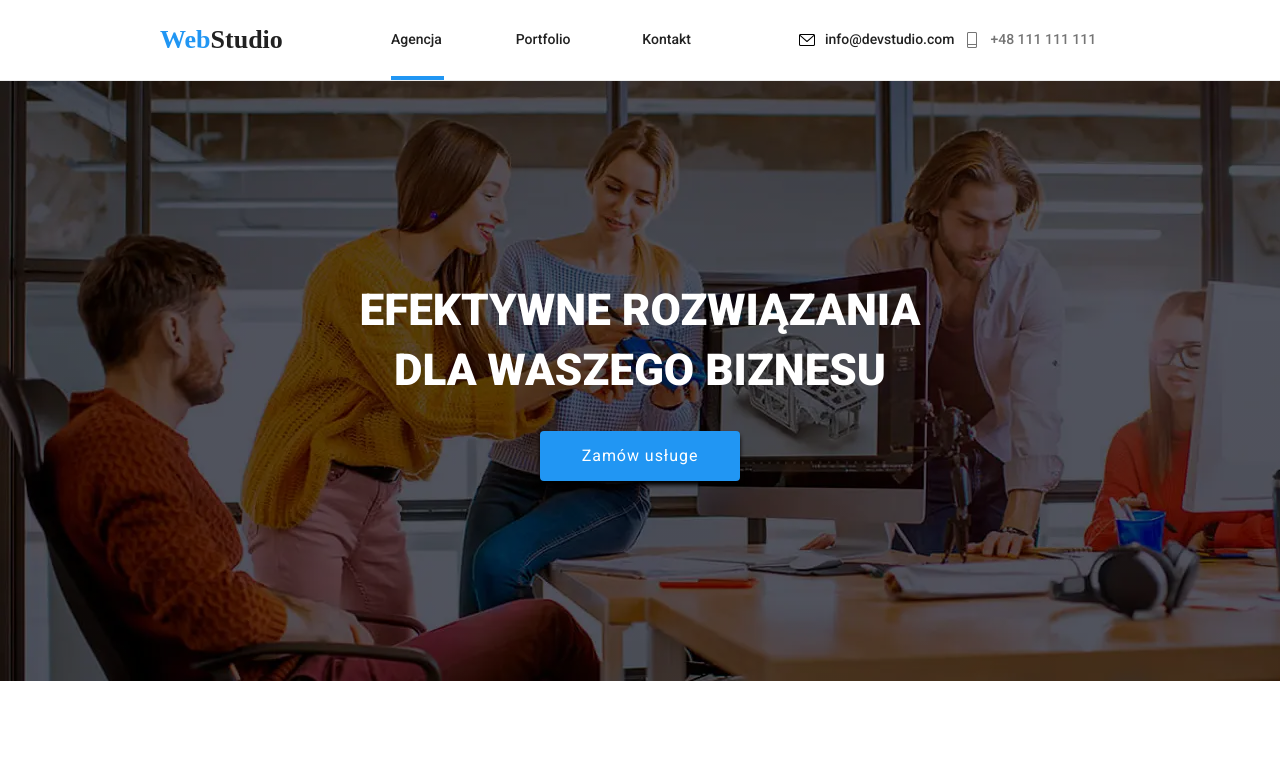
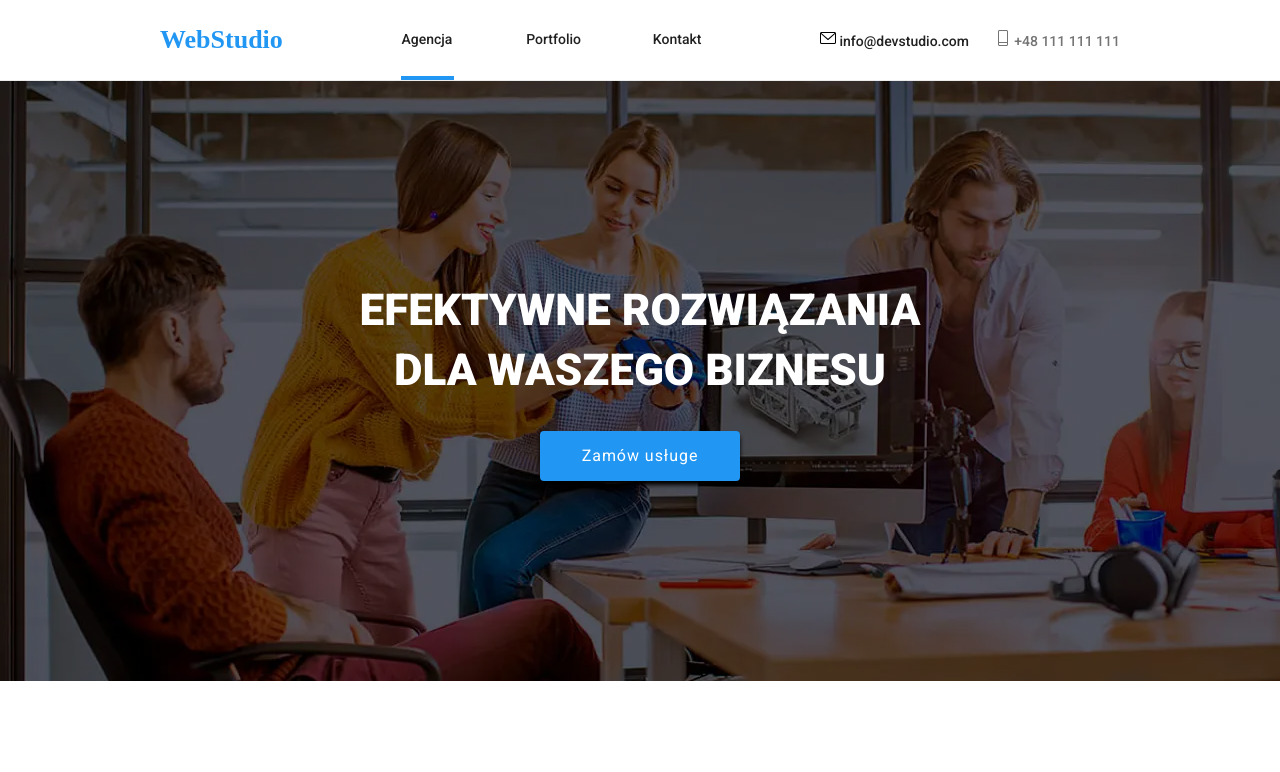
Before and after one commit to endercom502/goit-markup-hw-07, a plain HTML site: page index.html in a window 1280 px wide. Shown: the top 772 px of the page. Drawn offline with Linux system fonts and the light colour scheme.

Commit message:
29/04-23:47

```diff
--- a/index.html
+++ b/index.html
@@ -16,19 +16,19 @@
     <meta charset="utf-8">
 </head>
 <body>
-<header class="container-1200">
-    <a href="/index.html" class="logo a-link"><span class="blue">Web</span><span>Studio</span></a>
+<header class="menu-container">
+    <a href="/index.html" class="header-footer__logo menu-container__link"><span class="header-footer__blue">Web</span><span>Studio</span></a>
 
-    <nav class="flex-element">
-        <ul class="menu-500 ul-style">
-            <li><a href="index.html" class="a-link"><span class="club">Agencja</span></a></li>
-            <li><a href="portfolio.html" class="a-link"><span>Portfolio</span></a></li>
-            <li><a href="" class="a-link">Kontakt</a></li>
+    <nav class="menu-container__nav">
+        <ul class="menu-container__ul menu-container__ul-style">
+            <li><a href="index.html" class="menu-container__link"><span class="menu-container__span">Agencja</span></a></li>
+            <li><a href="portfolio.html" class="menu-container__link"><span>Portfolio</span></a></li>
+            <li><a href="" class="menu-container__link">Kontakt</a></li>
         </ul>
     </nav>
-    <ul class="menu-500 ul-style-2">
-        <li class="a-link">
-            <a href="mailto:info@devstudio.com" class="icons-contact a-link">
+    <ul class="menu-container__ul menu-container__ul-style2">
+        <li class="menu-container__link">
+            <a href="mailto:info@devstudio.com" class="menu-container__link">
                 <svg width="16px" height="16px">
                     <use href="./images/icons.svg#icon-mail"></use>
                 </svg>
@@ -36,8 +36,8 @@
             </a>
         </li>
 
-        <li class="a-link grafit">
-            <a href="tel:+48111111111" class="grafit a-link">
+        <li class="menu-container__link menu-container__tel">
+            <a href="tel:+48111111111" class="menu-container__tel menu-container__link">
                 <svg width="16" height="16" x="0" y="0">
                     <use href="./images/icons.svg#icon-mobile"></use>
                 </svg>
@@ -341,8 +341,8 @@
                 <li>
                     <address class="adres">m. Warszawa, Aleje Jerozolimskie 21</address>
                 </li>
-                <li><a href="mailto:info@devstudio.com" class="adres-second-line a-link">info@devstudio.com</a></li>
-                <li><a href="tel:+48111111111" class="grafit a-link">+48 111 111 111</a></li>
+                <li><a href="mailto:info@devstudio.com" class="adres-second-line menu-container__link">info@devstudio.com</a></li>
+                <li><a href="tel:+48111111111" class="menu-container__tel menu-container__link">+48 111 111 111</a></li>
             </ul>
         </div>
         <div class="social-div-1">
--- a/sass/colors/_colors-library.scss
+++ b/sass/colors/_colors-library.scss
@@ -7,6 +7,7 @@ $colors: (
     'background-shadow': rgba(47, 48, 58, 0.4),
     'background-photo-gallery': rgba(47, 48, 58, 0.8),
     'footer-black': #2F303A,
+    'border-menu': #ECECEC,
 );
 @function getColor($key) {
     @return map-get($colors, $key)
--- a/sass/components/_block-menu.scss
+++ b/sass/components/_block-menu.scss
@@ -1,3 +1,35 @@
+figure {
+    padding: 0;
+    margin: 0;
+}
+
+ul {
+    margin-block-start: 0;
+    margin-block-end: 0;
+    margin-inline-start: 0px;
+    margin-inline-end: 0px;
+}
+
+a {
+    text-decoration: none;
+}
+
+ul {
+    list-style: none;
+    padding-inline-start: 0;
+}
+
+input,
+textarea {
+    all: unset;
+}
+
+body {
+    font-family: "Roboto";
+    font-weight: 700;
+    color: #212121;
+    font-size: 14px;
+}
 .container {
     display: flex;
     flex-basis: 1200px;
--- a/sass/components/_menu.scss
+++ b/sass/components/_menu.scss
@@ -0,0 +1,104 @@
+.menu-container {
+    display: flex;
+    padding-left: 12.5%;
+    padding-right: 12.5%;
+    padding-bottom: 0px;
+    justify-content: space-between;
+    justify-items: center;
+    flex-basis: 33%;
+    border-bottom: solid 1px getColor(border-menu);
+    align-items: center;
+    margin-bottom: 0px;
+
+    .menu-container__nav {
+        display: flex;
+        flex-direction: row;
+        align-self: baseline;
+    }
+
+    .menu-container__ul {
+        display: inline-flex;
+        font-weight: 500;
+        line-height: 1.14;
+        padding-left: 0px;
+        list-style: none;
+    }
+
+    .menu-container__ul-style {
+        display: flex;
+        list-style: none;
+        justify-content: space-between;
+        flex-direction: row;
+        width: 300px;
+        justify-items: center;
+        margin-top: 32px;
+    }
+
+    .menu-container__ul-style2 {
+        display: flex;
+        list-style: none;
+        justify-content: space-between;
+        flex-direction: row;
+        width: 300px;
+        justify-items: center;
+        margin-top: 0px;
+    }
+
+    .menu-container__link {
+        color: #212121;
+        padding: 0;
+        transition-property: cursor,
+            fill,
+            color;
+        transition-duration: 250ms;
+        transition-timing-function: cubic-bezier(0.4, 0, 0.2, 1);
+    }
+
+    .menu-container__link:hover {
+        cursor: pointer;
+        color: getColor(blue-brand);
+        fill: getColor(blue-brand);
+    }
+
+    .menu-container__link:link {
+        text-decoration: getColor(blue-brand);
+    }
+
+    .menu-container__link:active {
+        color: getColor(blue-brand);
+    }
+
+    .menu-container__span {
+        padding: 0;
+        margin: 0;
+    }
+
+    .menu-container__span::after {
+        display: flex;
+        content: " ";
+        border-bottom: 4px solid getColor(blue-brand);
+        padding-top: 28px;
+        width: 53px;
+        justify-content: space-around;
+        margin: 0;
+    }
+
+    .menu-container__tel {
+        color: getColor(phone-color);
+        fill: getColor(phone-color);
+        padding-left: 5px;
+    }
+
+    .header-footer__logo {
+        align-self: center;
+        color: getColor(blue-brand);
+        font-family: "Releway";
+        font-weight: 700;
+        font-size: 26px;
+        line-height: 1.19;
+    }
+
+    .header-footer__blue {
+        color: getColor(blue-brand);
+    }
+}
--- a/sass/main.scss
+++ b/sass/main.scss
@@ -1,13 +1,13 @@
 
 @import 'colors/colors-library';
 @import 'components/block-menu';
+@import 'components/menu';
 @import 'components/header';
-@import 'components/footer';
 @import 'components/buttons-gallery';
 @import 'components/clients';
 @import 'components/lorem-ipsum';
-@import 'components/menu';
 @import 'components/modal';
 @import 'components/offer-gallery';
 @import 'components/photo-gallery';
 @import 'components/workers';
+@import 'components/footer';
```
Also changed, not shown: sass/main.css, 1 other file.
